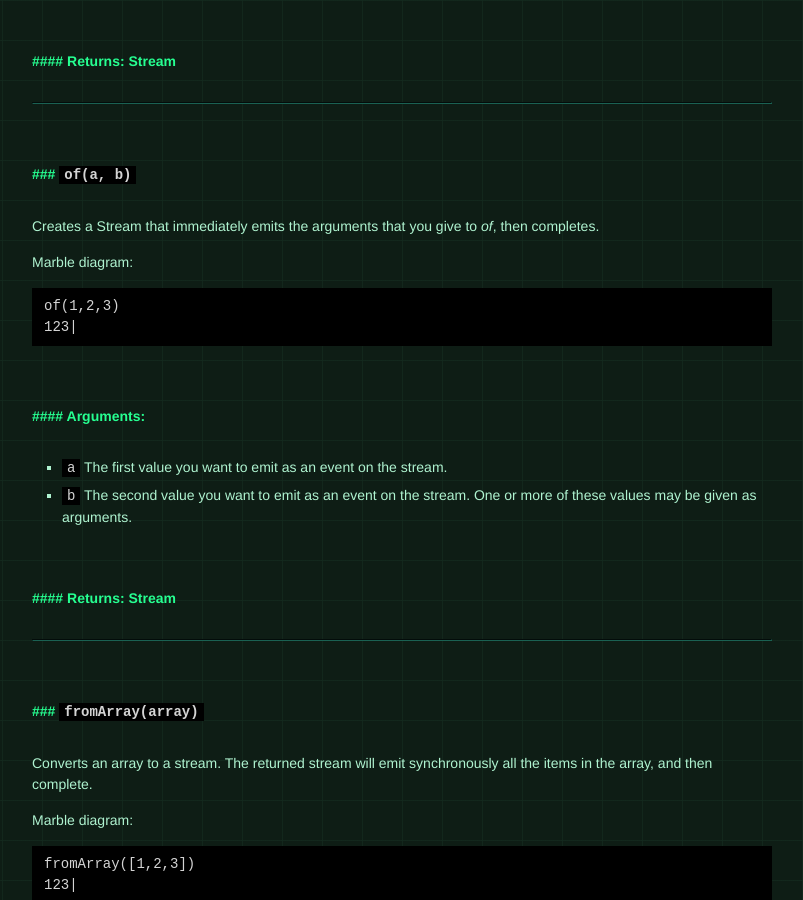
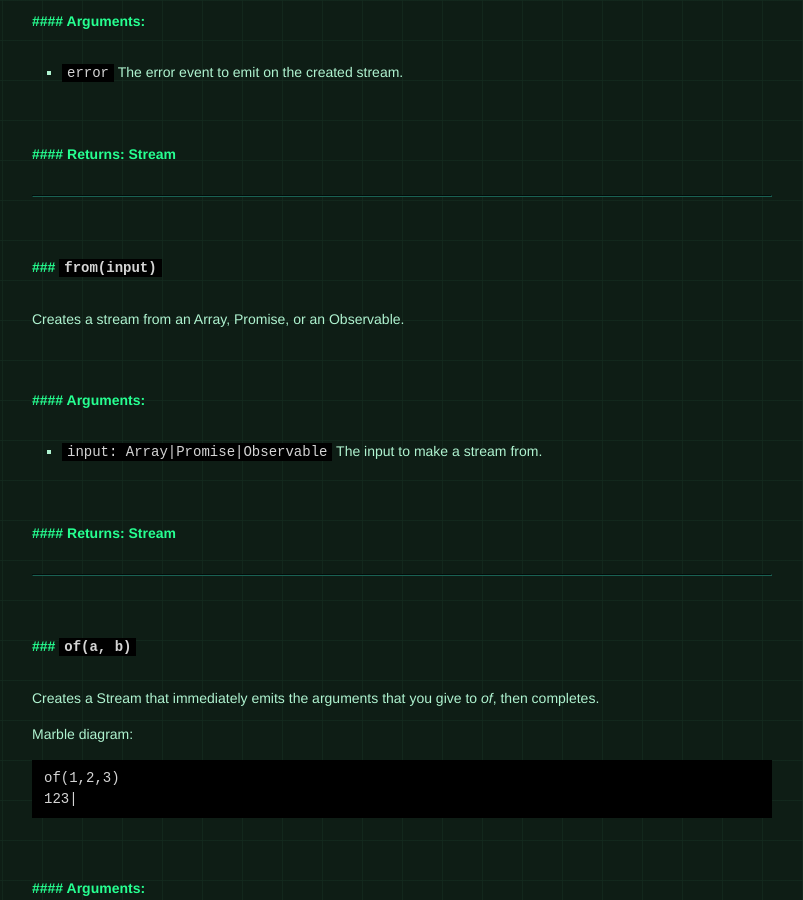
Before and after one commit to staltz/xstream, a Jekyll site: the page built from index.html, in a window 1280 px wide and 900 px high, scrolled down 8141 px. Shown: the whole window, without its empty margins (238-1041 px from the left). Built offline with Jekyll 4.4.1, drawn with Linux system fonts in a browser that asks for light colours; some web fonts are replaced; some of the changed text lies outside the part shown.

Commit message:
update site

```diff
--- a/_includes/content.md
+++ b/_includes/content.md
@@ -65,9 +65,11 @@
 - [`never`](#never)
 - [`empty`](#empty)
 - [`throw`](#throw)
+- [`from`](#from)
 - [`of`](#of)
 - [`fromArray`](#fromArray)
 - [`fromPromise`](#fromPromise)
+- [`fromObservable`](#fromObservable)
 - [`periodic`](#periodic)
 - [`merge`](#merge)
 - [`combine`](#combine)
@@ -298,6 +302,18 @@
 
 - - -
 
+### <a id="from"></a> `from(input)`
+
+Creates a stream from an Array, Promise, or an Observable.
+
+#### Arguments:
+
+- `input: Array|Promise|Observable` The input to make a stream from.
+
+#### Returns:  Stream
+
+- - -
+
 ### <a id="of"></a> `of(a, b)`
 
 Creates a Stream that immediately emits the arguments that you give to
@@ -355,6 +371,18 @@
 #### Arguments:
 
 - `promise: Promise` The promise to be converted as a stream.
+
+#### Returns:  Stream
+
+- - -
+
+### <a id="fromObservable"></a> `fromObservable(observable)`
+
+Converts an Observable into a Stream.
+
+#### Arguments:
+
+- `observable: any` The observable to be converted as a stream.
 
 #### Returns:  Stream
 
@@ -457,6 +485,19 @@
 #### Arguments:
 
 - `listener: Listener\<T>`
+
+- - -
+
+### <a id="subscribe"></a> `subscribe(listener)`
+
+Adds a Listener to the Stream returning a Subscription to remove that
+listener.
+
+#### Arguments:
+
+- `listener: Listener`
+
+#### Returns:  Subscription
 
 - - -
 
```
Also changed, not shown: other parts of _includes/content.md (+2 -0 lines).
